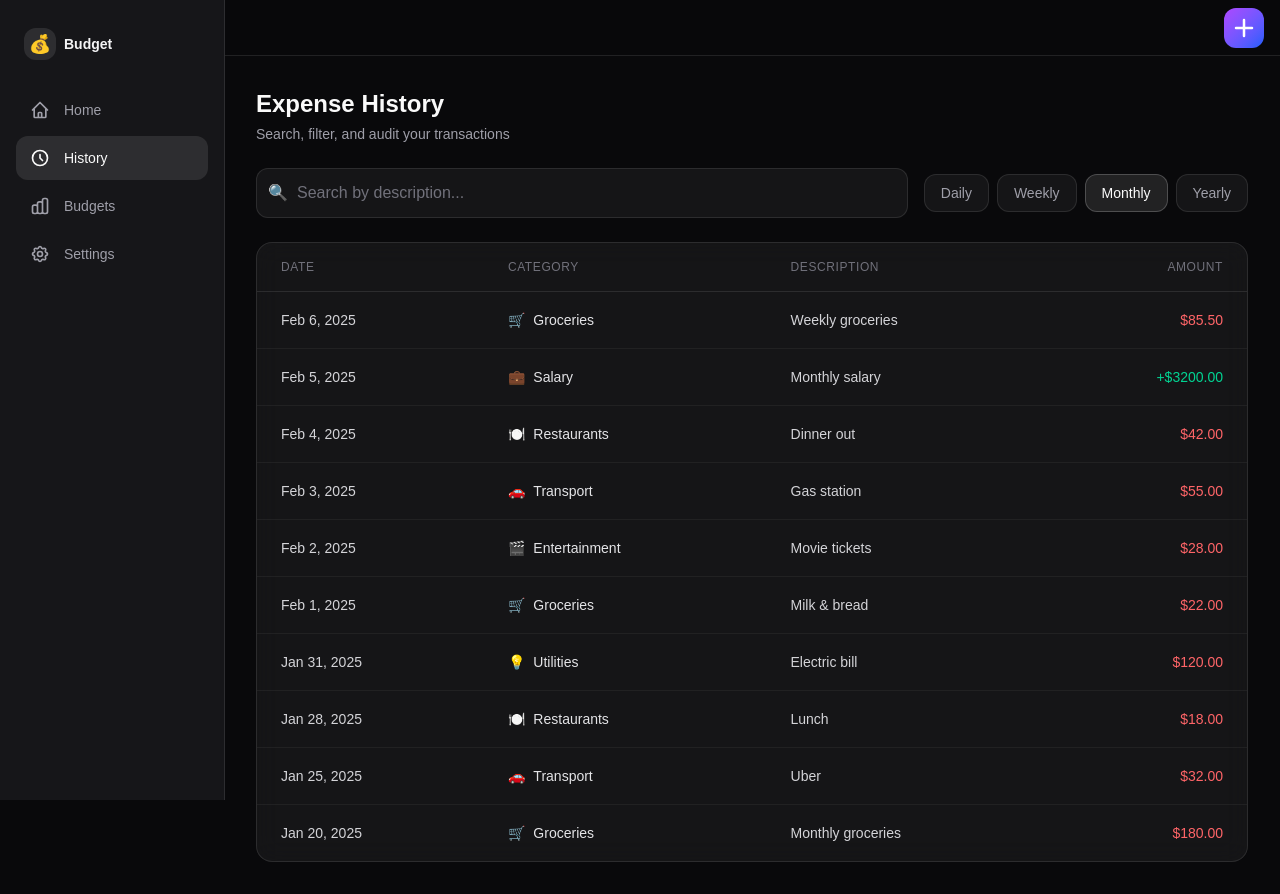
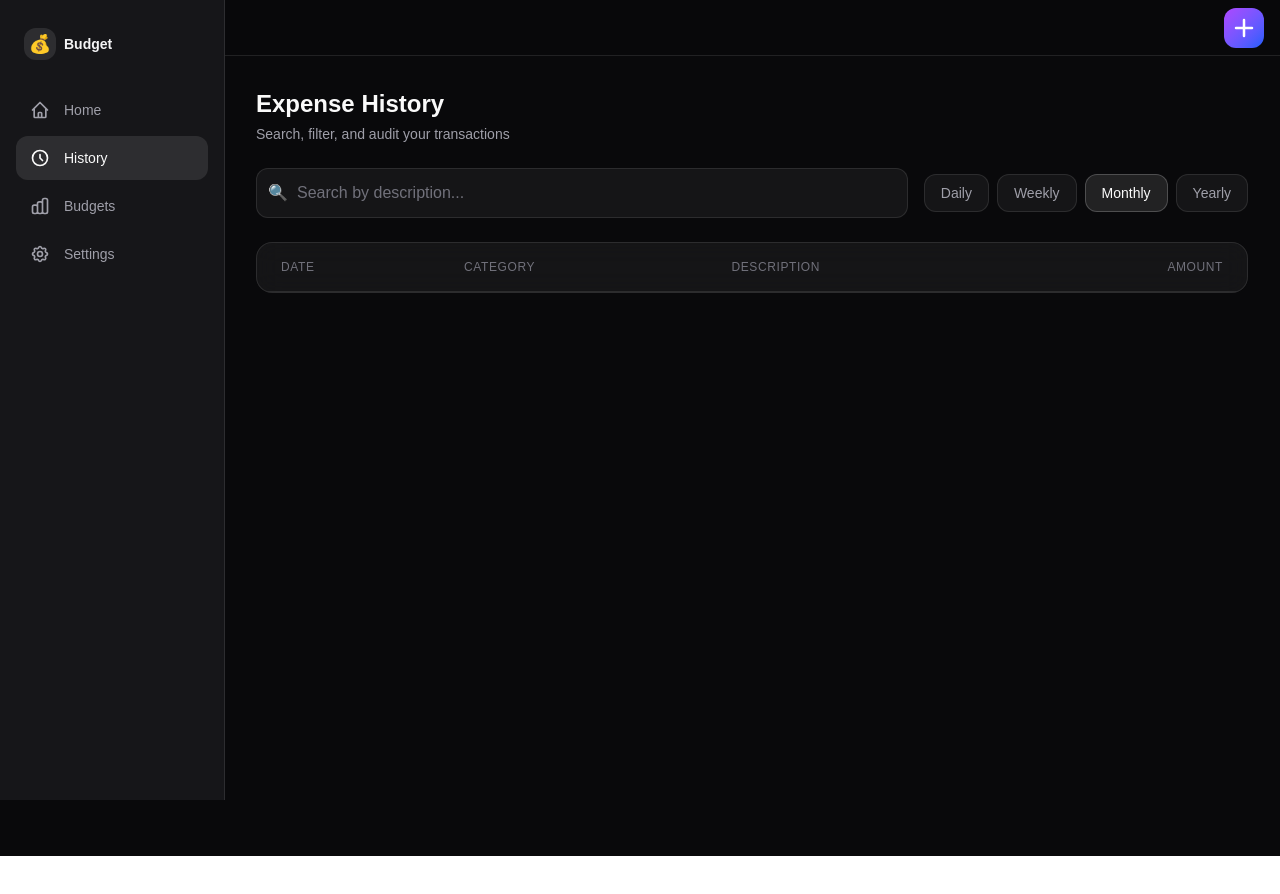
Before and after one commit to YuvaanshM/budget-tracker, a Next.js app: page /history in a window 1280 px wide. After the commit the page ends 856 px from the top, so only its background shows below. Built offline with nearby package versions, Linux system fonts and the light colour scheme.

Commit message:
Refactor budget and transaction handling by removing mock data references. Initialize budgets and transactions as empty arrays for improved data management.

```diff
--- a/app/budgets/page.tsx
+++ b/app/budgets/page.tsx
@@ -3,8 +3,6 @@
 import { useState } from "react";
 import { formatCurrency } from "@/lib/formatCurrency";
 import {
-  MOCK_BUDGETS,
-  MOCK_TRANSACTIONS,
   getBudgetsWithSpent,
   type Budget,
   type BudgetWithSpent,
@@ -22,10 +20,10 @@ const CATEGORY_ICONS: Record<string, string> = {
 };
 
 export default function BudgetsPage() {
-  const [budgets, setBudgets] = useState<Budget[]>(MOCK_BUDGETS);
+  const [budgets, setBudgets] = useState<Budget[]>([]);
   const [isCreateModalOpen, setIsCreateModalOpen] = useState(false);
 
-  const budgetsWithSpent = getBudgetsWithSpent(MOCK_TRANSACTIONS, budgets);
+  const budgetsWithSpent = getBudgetsWithSpent([], budgets);
 
   return (
     <div className="min-h-screen bg-zinc-950 p-6 md:p-8">
--- a/app/dashboard/page.tsx
+++ b/app/dashboard/page.tsx
@@ -14,7 +14,6 @@ import {
 } from "recharts";
 import { formatCurrency } from "@/lib/formatCurrency";
 import {
-  MOCK_TRANSACTIONS,
   getSpendingByCategory,
   getSpendingTrendData,
   type Transaction,
@@ -37,7 +36,7 @@ function formatDate(iso: string) {
 }
 
 export default function DashboardPage() {
-  const transactions = MOCK_TRANSACTIONS;
+  const transactions: Transaction[] = [];
   const hasData = transactions.length > 0;
 
   const totalIncome = transactions
--- a/app/history/page.tsx
+++ b/app/history/page.tsx
@@ -2,7 +2,7 @@
 
 import { useState } from "react";
 import { useExpenseModal, type ExpenseFormData } from "@/context/ExpenseModalContext";
-import { MOCK_TRANSACTIONS, type Transaction } from "@/lib/mockData";
+import { type Transaction } from "@/lib/mockData";
 
 function formatDate(iso: string) {
   return new Date(iso + "T00:00:00").toLocaleDateString("en-US", {
@@ -15,6 +15,7 @@ function formatDate(iso: string) {
 const FILTER_PILLS = ["Daily", "Weekly", "Monthly", "Yearly"] as const;
 
 export default function ExpenseHistoryPage() {
+  const transactions: Transaction[] = [];
   const [searchQuery, setSearchQuery] = useState("");
   const [activeFilter, setActiveFilter] = useState<(typeof FILTER_PILLS)[number]>("Monthly");
   const [selectedTransaction, setSelectedTransaction] = useState<Transaction | null>(null);
@@ -127,7 +128,7 @@ export default function ExpenseHistoryPage() {
                 </tr>
               </thead>
               <tbody>
-                {MOCK_TRANSACTIONS.map((tx) => (
+                {transactions.map((tx) => (
                   <tr
                     key={tx.id}
                     onClick={() => handleRowClick(tx)}
@@ -156,7 +157,7 @@ export default function ExpenseHistoryPage() {
 
           {/* Mobile: Card-based list */}
           <div className="md:hidden divide-y divide-white/5">
-            {MOCK_TRANSACTIONS.map((tx) => (
+            {transactions.map((tx) => (
               <button
                 key={tx.id}
                 type="button"
```
